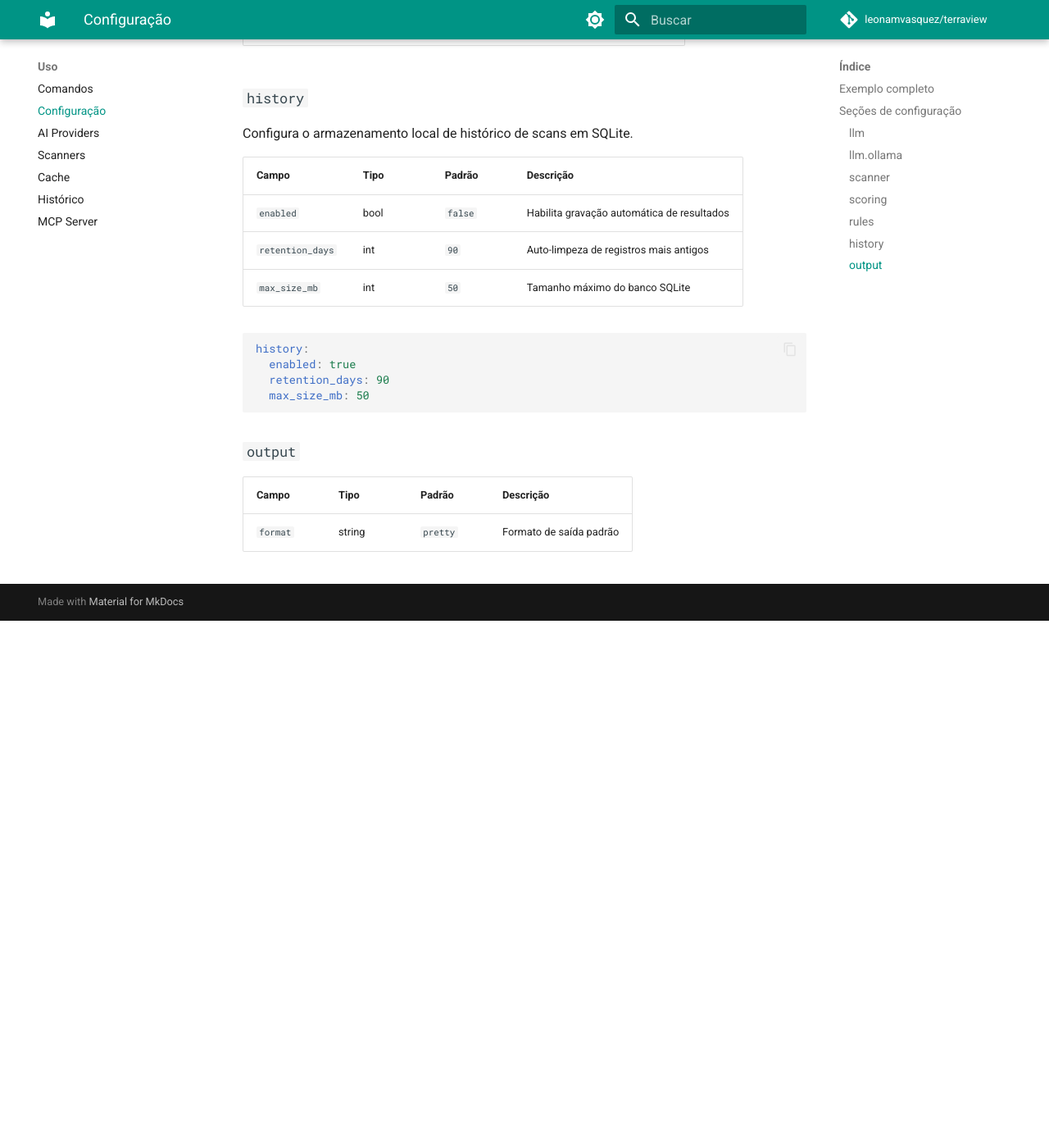
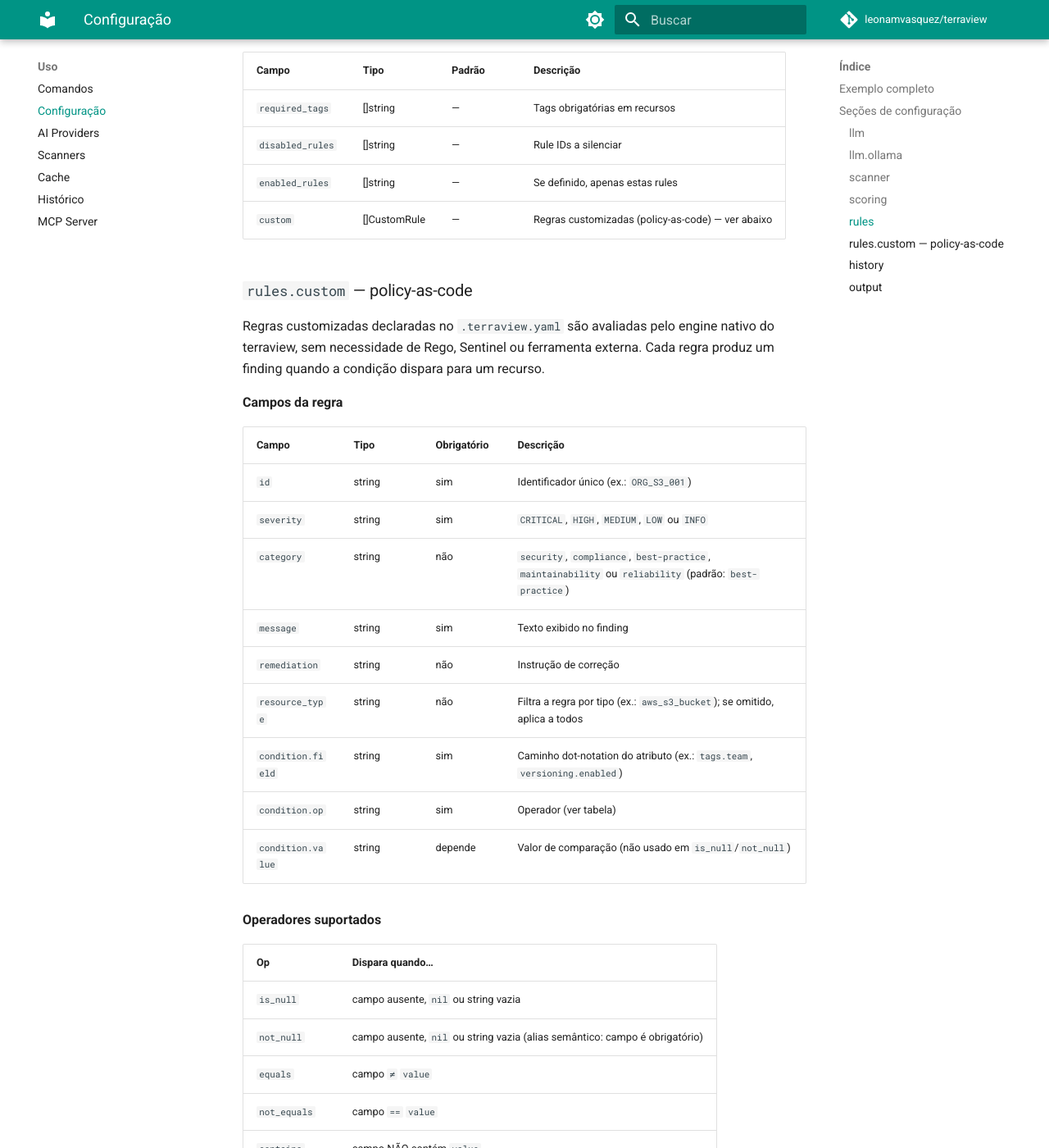
Before and after one commit to leonamvasquez/terraview, an MkDocs documentation site: the page built from docs/usage/configuration.md, in a window 1280 px wide and 1400 px high, scrolled down 3305 px. Shown: the whole window at 82% size. Built offline with MkDocs 1.6.1 and Material for MkDocs 9.7.7, drawn with Linux system fonts in a browser that asks for light colours; comment, search, counter and statistics services are not loaded; before the commit the page ends 4062 px from its top, so only the background shows below that; some of the changed text lies outside the part shown.

Commit message:
docs: documentar scanner builtin (43 regras) e policy-as-code; screenshots no README (#115)
- README/README.en: adiciona builtin na tabela de scanners e em Funcionalidades; menciona policy-as-code (8 operadores, sem Rego/Sentinel); inclui exemplo de regra customizada na seção de configuracao
- README/README.en: integra scan.png em Exemplos (com versao texto colapsada) e diagram.png na secao Diagram
- docs/usage/scanners.md: adiciona linha builtin na tabela e nova secao 'Scanner builtin (sem dependencias)' com cobertura por servico AWS
- docs/usage/configuration.md: nova subsecao 'rules.custom — policy-as-code' com tabela de campos, tabela de operadores e 3 exemplos (tag obrigatoria, instance_type whitelist, bucket publico)

````diff
--- a/docs/usage/configuration.md
+++ b/docs/usage/configuration.md
@@ -49,6 +49,16 @@ rules:
   disabled_rules:               # silenciar rule IDs específicos
     - CKV_AWS_79
   # enabled_rules: []           # se definido, apenas estas rules são avaliadas
+  custom:                       # policy-as-code: regras nativas declaradas em YAML
+    - id: ORG_S3_001
+      severity: HIGH
+      category: security
+      message: "Bucket S3 sem tag 'DataClassification'"
+      remediation: "Adicione a tag DataClassification (public|internal|confidential)"
+      resource_type: aws_s3_bucket
+      condition:
+        field: tags.DataClassification
+        op: not_null
 
 history:
   enabled: true                 # habilitar gravação automática de resultados
@@ -111,6 +121,77 @@ Configurações específicas para o provider Ollama (local).
 | `required_tags` | []string | — | Tags obrigatórias em recursos |
 | `disabled_rules` | []string | — | Rule IDs a silenciar |
 | `enabled_rules` | []string | — | Se definido, apenas estas rules |
+| `custom` | []CustomRule | — | Regras customizadas (policy-as-code) — ver abaixo |
+
+### `rules.custom` — policy-as-code
+
+Regras customizadas declaradas no `.terraview.yaml` são avaliadas pelo engine nativo do terraview, sem necessidade de Rego, Sentinel ou ferramenta externa. Cada regra produz um finding quando a condição dispara para um recurso.
+
+**Campos da regra**
+
+| Campo | Tipo | Obrigatório | Descrição |
+|-------|------|-------------|-----------|
+| `id` | string | sim | Identificador único (ex.: `ORG_S3_001`) |
+| `severity` | string | sim | `CRITICAL`, `HIGH`, `MEDIUM`, `LOW` ou `INFO` |
+| `category` | string | não | `security`, `compliance`, `best-practice`, `maintainability` ou `reliability` (padrão: `best-practice`) |
+| `message` | string | sim | Texto exibido no finding |
+| `remediation` | string | não | Instrução de correção |
+| `resource_type` | string | não | Filtra a regra por tipo (ex.: `aws_s3_bucket`); se omitido, aplica a todos |
+| `condition.field` | string | sim | Caminho dot-notation do atributo (ex.: `tags.team`, `versioning.enabled`) |
+| `condition.op` | string | sim | Operador (ver tabela) |
+| `condition.value` | string | depende | Valor de comparação (não usado em `is_null`/`not_null`) |
+
+**Operadores suportados**
+
+| Op | Dispara quando… |
+|----|-----------------|
+| `is_null` | campo ausente, `nil` ou string vazia |
+| `not_null` | campo ausente, `nil` ou string vazia (alias semântico: campo é obrigatório) |
+| `equals` | campo `≠` `value` |
+| `not_equals` | campo `==` `value` |
+| `contains` | campo NÃO contém `value` |
+| `not_contains` | campo CONTÉM `value` |
+| `matches` | campo NÃO casa com a regex `value` |
+| `not_matches` | campo CASA com a regex `value` |
+
+**Exemplos**
+
+```yaml
+rules:
+  custom:
+    # Exigir tag DataClassification em todos os buckets S3
+    - id: ORG_S3_001
+      severity: HIGH
+      category: security
+      message: "Bucket S3 sem tag 'DataClassification'"
+      remediation: "Adicione tags = { DataClassification = 'public|internal|confidential' }"
+      resource_type: aws_s3_bucket
+      condition:
+        field: tags.DataClassification
+        op: not_null
+
+    # Bloquear instâncias EC2 fora do padrão "t3.*"
+    - id: ORG_EC2_001
+      severity: MEDIUM
+      message: "Tipo de instância fora do padrão corporativo (apenas t3.*)"
+      resource_type: aws_instance
+      condition:
+        field: instance_type
+        op: matches
+        value: "^t3\\."
+
+    # Proibir buckets públicos
+    - id: ORG_S3_002
+      severity: CRITICAL
+      message: "Bucket S3 público detectado"
+      resource_type: aws_s3_bucket
+      condition:
+        field: acl
+        op: equals
+        value: "public-read"
+```
+
+Findings de regras customizadas aparecem com `Source: custom` e participam normalmente do scoring, deduplicação e exit codes.
 
 ### `history`
 
````
Also changed, not shown: README.en.md (+26 -3 lines), README.md (+28 -6 lines), docs/usage/scanners.md (+14 -0 lines), .github/assets/diagram.png (added), .github/assets/scan.png (added).
